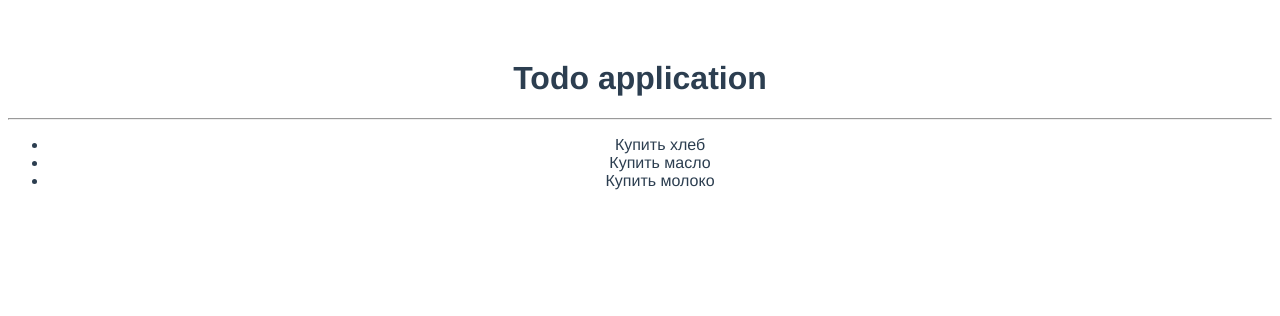
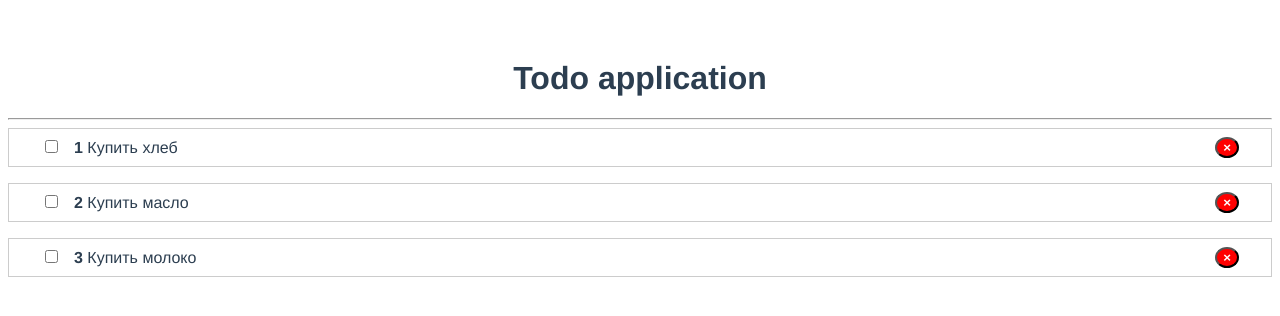
Before and after one commit to poly-titova/vue-crash-course, a Vue app: page / in a window 1280 px wide. Shown: the top 316 px of the page. Built offline with nearby package versions, Linux system fonts and the light colour scheme.

Commit message:
Добавили стилизацию

```diff
--- a/src/components/TodoItem.vue
+++ b/src/components/TodoItem.vue
@@ -1,6 +1,11 @@
 <template>
   <li>
-    {{ todo.title}}
+    <span>
+      <input type="checkbox">
+        <strong>{{todo.id}}</strong>
+      {{todo.title}}
+    </span>
+    <button class="rm">&times;</button>
   </li>
 </template>
 
@@ -9,8 +14,33 @@
   props: {
     todo: {
       type: Object,
-      required: true
-    }
+      required: true,
+    },
+  },
+};
+</script>
+
+<style scoped>
+  li {
+    border: 1px solid #ccc;
+    display: flex;
+    justify-content: space-between;
+    padding: .5rem 2rem;
+    margin-bottom: 1rem;
   }
-}
-</script>
+
+  .rm {
+    background: red;
+    color: #fff;
+    border-radius: 50%;
+    font-weight: bold;
+  }
+
+  input {
+    margin-right: 1rem;
+  }
+
+  .done {
+    text-decoration: line-through;
+  }
+</style>
--- a/src/components/TodoList.vue
+++ b/src/components/TodoList.vue
@@ -18,3 +18,11 @@
   }
 }
 </script>
+
+<style scoped>
+  ul {
+    list-style: none;
+    margin: 0;
+    padding: 0;
+  }
+</style>
```
